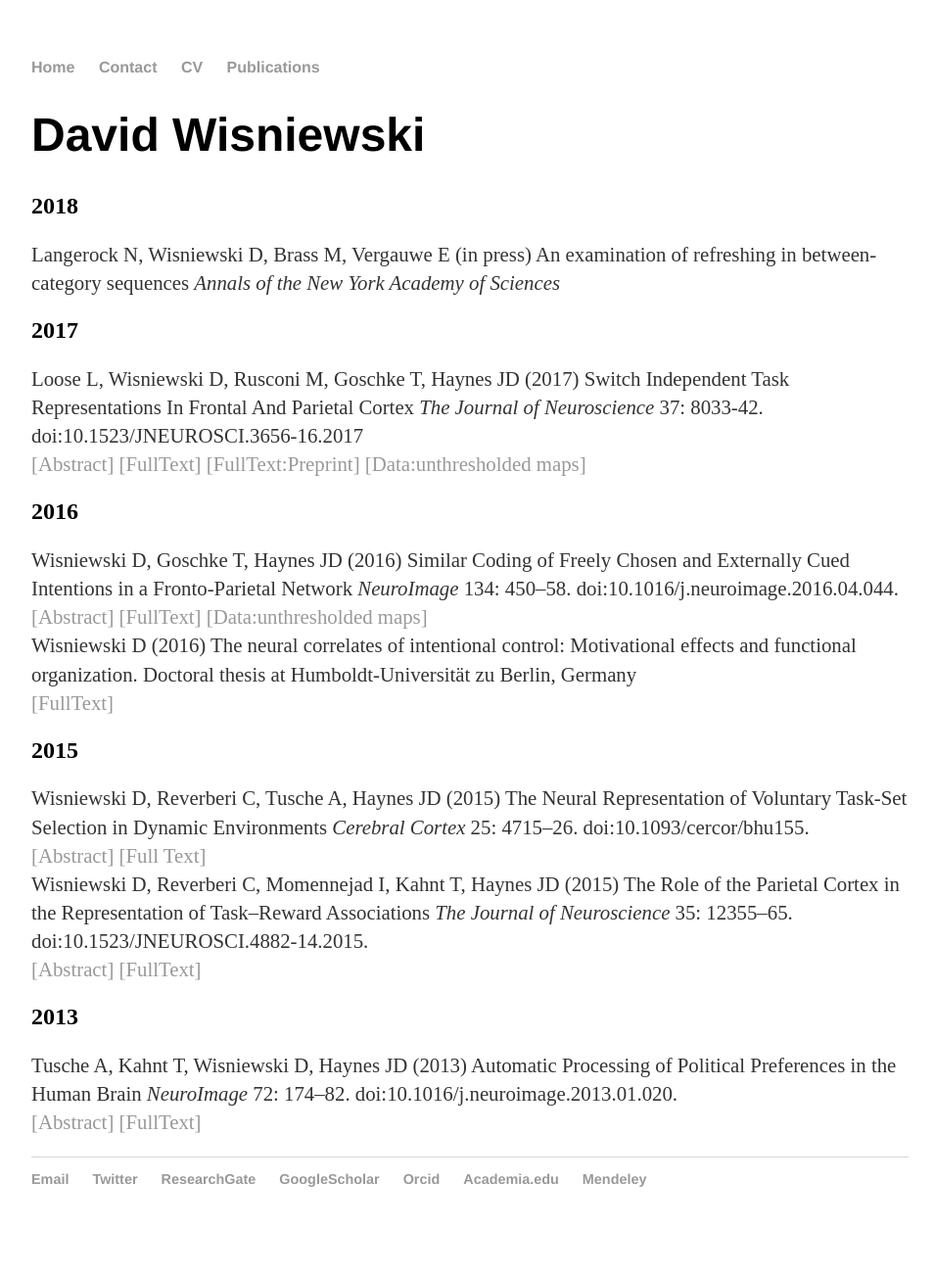
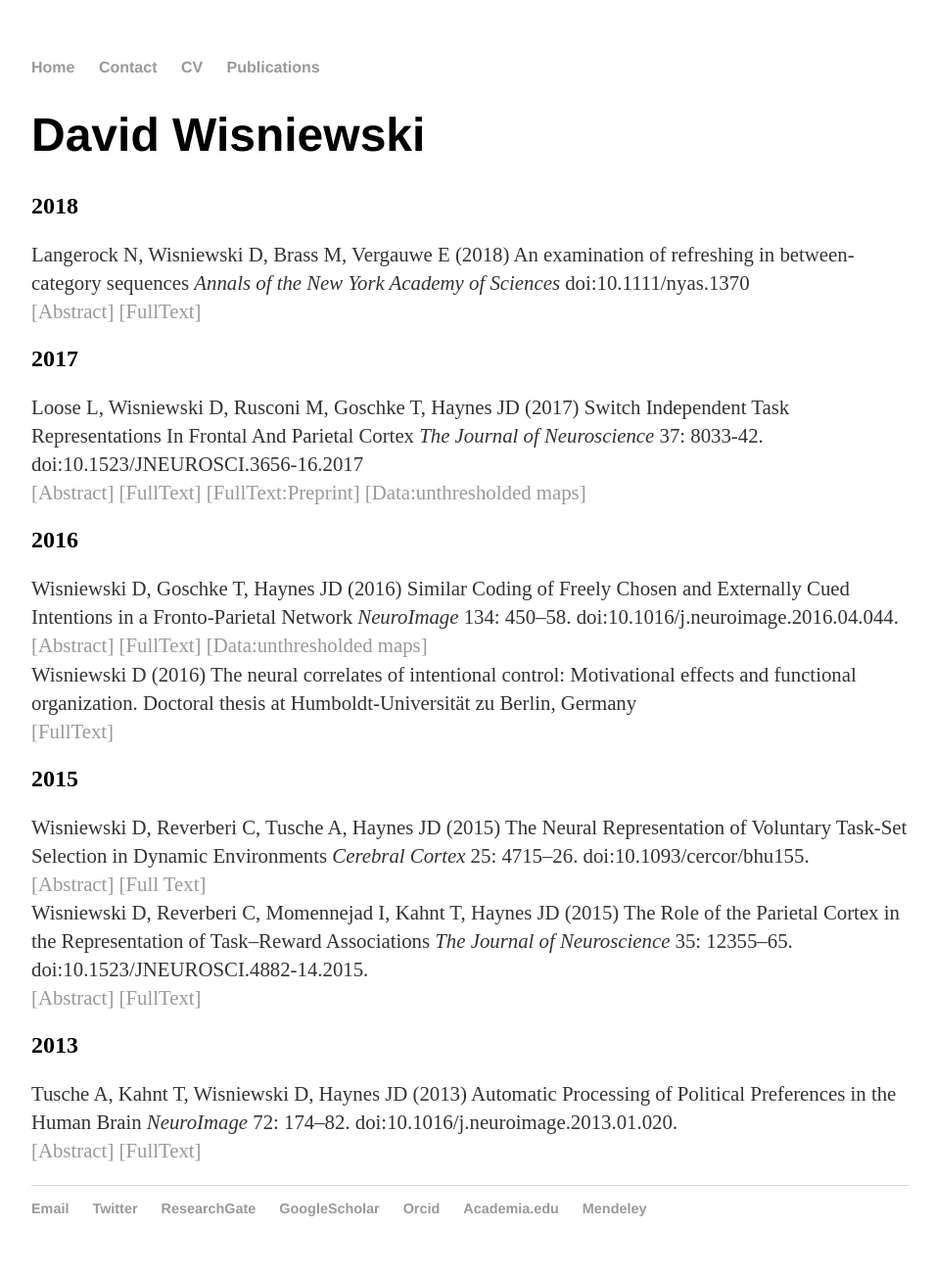
Before and after one commit to davidwisniewski/davidwisniewski.github.io, a Jekyll site: the page built from publications/index.html, in a window 1280 px wide. Shown: the whole page at 98% size, without its empty margins (160-1115 px from the left). Built offline with Jekyll 4.4.1, drawn with Linux system fonts in a browser that asks for light colours; before the commit the page ends 1272 px from its top, so only the background shows below that.

Commit message:
updated publications

```diff
--- a/publications/index.html
+++ b/publications/index.html
@@ -6,7 +6,8 @@ title: David Wisniewski
 	<h1>David Wisniewski</h1>
 	<h2>2018</h2>
 	<p>
-	Langerock N, Wisniewski D, Brass M, Vergauwe E (in press) An examination of refreshing in between-category sequences <em>Annals of the New York Academy of Sciences</em>   <br>
+	Langerock N, Wisniewski D, Brass M, Vergauwe E (2018) An examination of refreshing in between-category sequences <em>Annals of the New York Academy of Sciences</em> doi:10.1111/nyas.1370  <br>
+	<a href="https://www.ncbi.nlm.nih.gov/pubmed/29744894">[Abstract]</a> <a href="https://nyaspubs.onlinelibrary.wiley.com/doi/epdf/10.1111/nyas.13702">[FullText]</a>
 	</p>
 
 	<h2>2017</h2>
```
